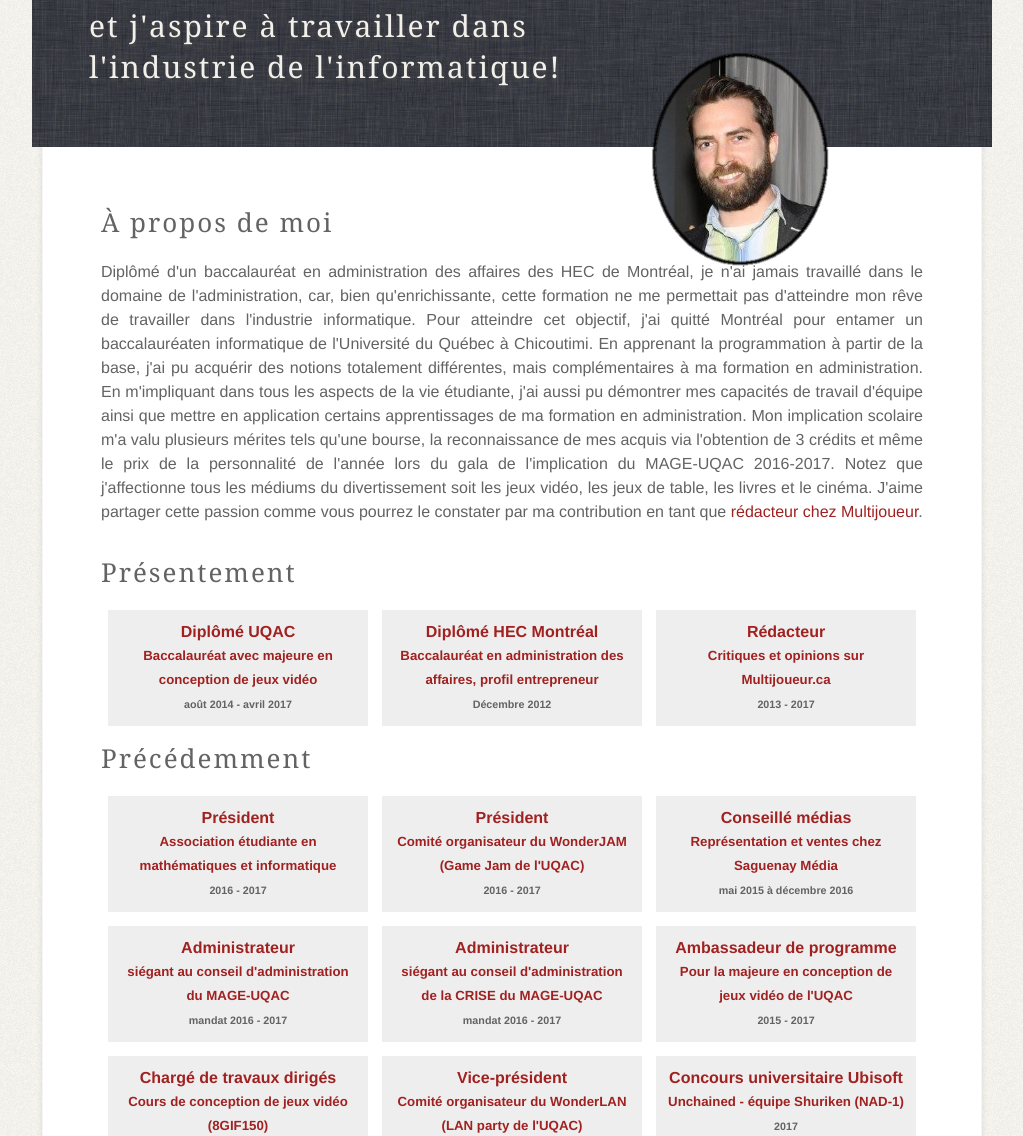
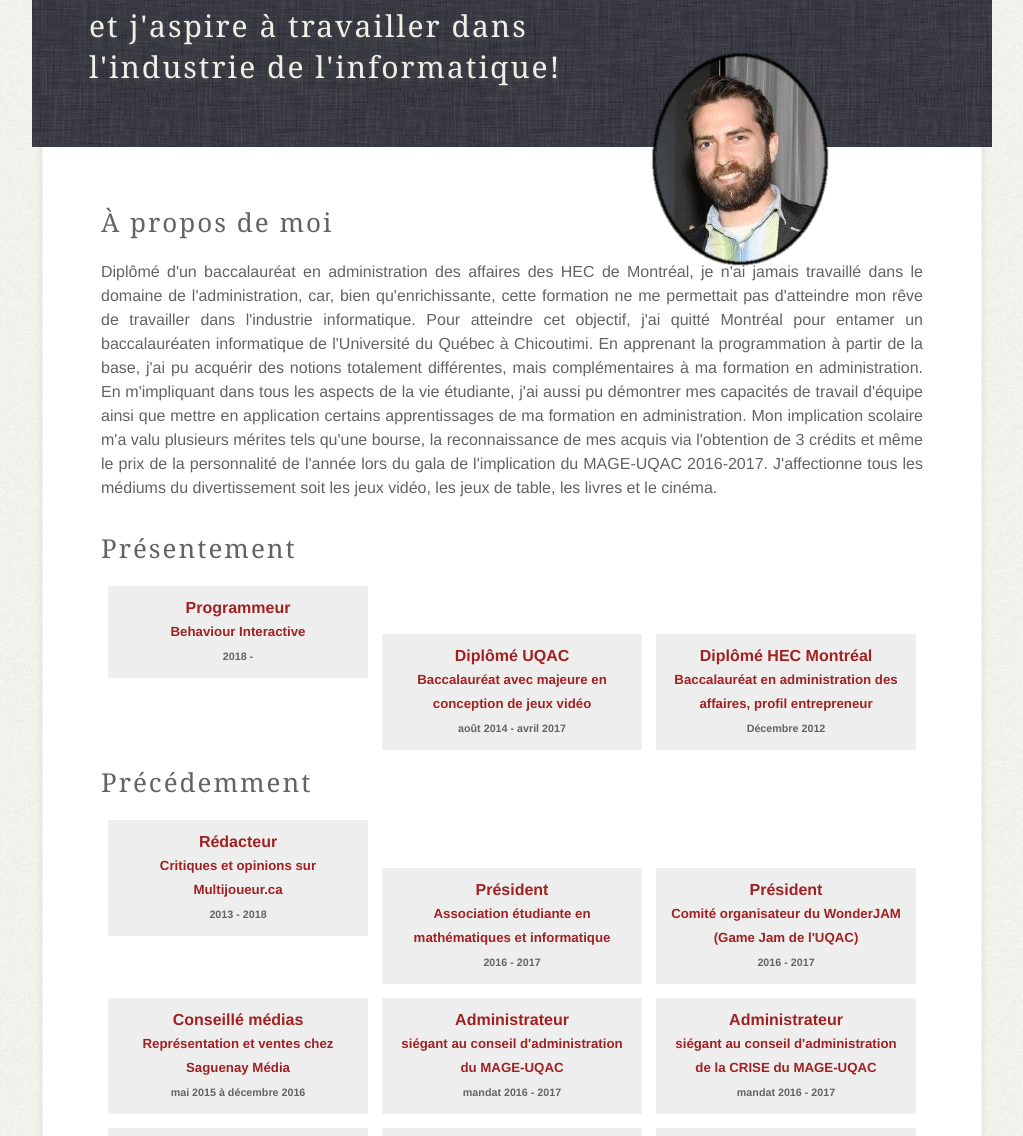
Before and after one commit to BarbeBleue/barbebleue.github.io, a plain HTML site: page index_En.html in a window 1280 px wide. Shown: the part 266-1402 px from the top of the page, without its empty margins (128-1151 px from the left). Drawn offline with Linux system fonts and the light colour scheme.

Commit message:
Update 2018

```diff
--- a/index_En.html
+++ b/index_En.html
@@ -26,8 +26,12 @@
 		    </div>
 			<div id="content">
 				<h3> À propos de moi </h3>
-				<p id="profil-texte">Diplômé d'un baccalauréat en administration des affaires des HEC de Montréal, je n'ai jamais travaillé dans le domaine de l'administration, car, bien qu'enrichissante, cette formation ne me permettait pas d'atteindre mon rêve de travailler dans l'industrie informatique. Pour atteindre cet objectif, j'ai quitté Montréal pour entamer un baccalauréaten informatique de l'Université du Québec à Chicoutimi. En apprenant la programmation à partir de la base, j'ai pu acquérir des notions totalement différentes, mais complémentaires à ma formation en administration. En m'impliquant dans tous les aspects de la vie étudiante, j'ai aussi pu démontrer mes capacités de travail d'équipe ainsi que mettre en application certains apprentissages de ma formation en administration. Mon implication scolaire m'a valu plusieurs mérites tels qu'une bourse, la reconnaissance de mes acquis via l'obtention de 3 crédits et même le prix de la personnalité de l'année lors du gala de l'implication du MAGE-UQAC 2016-2017. Notez que j'affectionne tous les médiums du divertissement soit les jeux vidéo, les jeux de table, les livres et le cinéma. J'aime partager cette passion comme vous pourrez le constater par ma contribution en tant que <a href="http://multijoueur.ca/author/scote/" target="_blank">rédacteur chez Multijoueur</a>. </p>
+				<p id="profil-texte">Diplômé d'un baccalauréat en administration des affaires des HEC de Montréal, je n'ai jamais travaillé dans le domaine de l'administration, car, bien qu'enrichissante, cette formation ne me permettait pas d'atteindre mon rêve de travailler dans l'industrie informatique. Pour atteindre cet objectif, j'ai quitté Montréal pour entamer un baccalauréaten informatique de l'Université du Québec à Chicoutimi. En apprenant la programmation à partir de la base, j'ai pu acquérir des notions totalement différentes, mais complémentaires à ma formation en administration. En m'impliquant dans tous les aspects de la vie étudiante, j'ai aussi pu démontrer mes capacités de travail d'équipe ainsi que mettre en application certains apprentissages de ma formation en administration. Mon implication scolaire m'a valu plusieurs mérites tels qu'une bourse, la reconnaissance de mes acquis via l'obtention de 3 crédits et même le prix de la personnalité de l'année lors du gala de l'implication du MAGE-UQAC 2016-2017. J'affectionne tous les médiums du divertissement soit les jeux vidéo, les jeux de table, les livres et le cinéma.</p>
 				<div><h3>Présentement</h3></div>
+				<div class="portfolio-item">
+					<a href="https://www.bhvr.com" target="_blank"><h4>Programmeur</h4><h5>Behaviour Interactive</h5></a>
+					<h6>2018 - </h6>
+				</div><br><br>
 				<div class="portfolio-item">
 					<a href="http://programmes.uqac.ca/6908" target="_blank"><h4>Diplômé UQAC</h4><h5>Baccalauréat avec majeure en conception de jeux vidéo</h5></a>
 					<h6>août 2014 - avril 2017</h6>
@@ -36,15 +40,15 @@
 					<a href="http://www.hec.ca/programmes/baccalaureats/baa/" target="_blank"><h4>Diplômé HEC Montréal</h4><h5>Baccalauréat en administration des affaires, profil entrepreneur</h5></a>
 					<h6>Décembre 2012</h6>
 				</div>
-				<div class="portfolio-item">
-					<a href="http://multijoueur.ca/author/scote/" target="_blank"><h4>Rédacteur</h4><h5>Critiques et opinions sur Multijoueur.ca</h5></a>
-					<h6>2013 - 2017</h6>
-				</div><br><br>
 				<!--<div class="portfolio-item">
 					<h4>À la recherche de nouveaux défis!</h4>
 					<h6>1988 - En cours</h6>
 				</div>-->
 				<div><h3>Précédemment</h3></div>
+				<div class="portfolio-item">
+					<a href="http://multijoueur.ca/author/scote/" target="_blank"><h4>Rédacteur</h4><h5>Critiques et opinions sur Multijoueur.ca</h5></a>
+					<h6>2013 - 2018</h6>
+				</div><br><br>
 				<div class="portfolio-item">
 					<a href="http://www.aemi.ca/" target="_blank"><h4>Président</h4><h5>Association étudiante en mathématiques et informatique</h5></a>
 					<h6>2016 - 2017</h6>
```
Also changed, not shown: index.html (+9 -5 lines).
